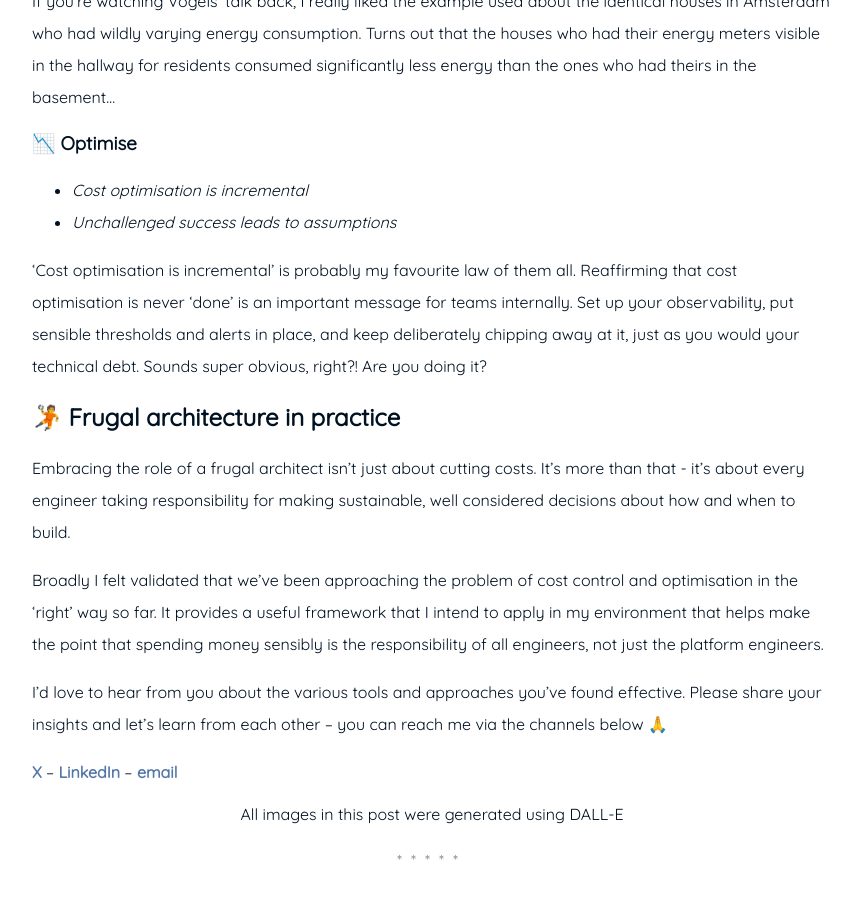
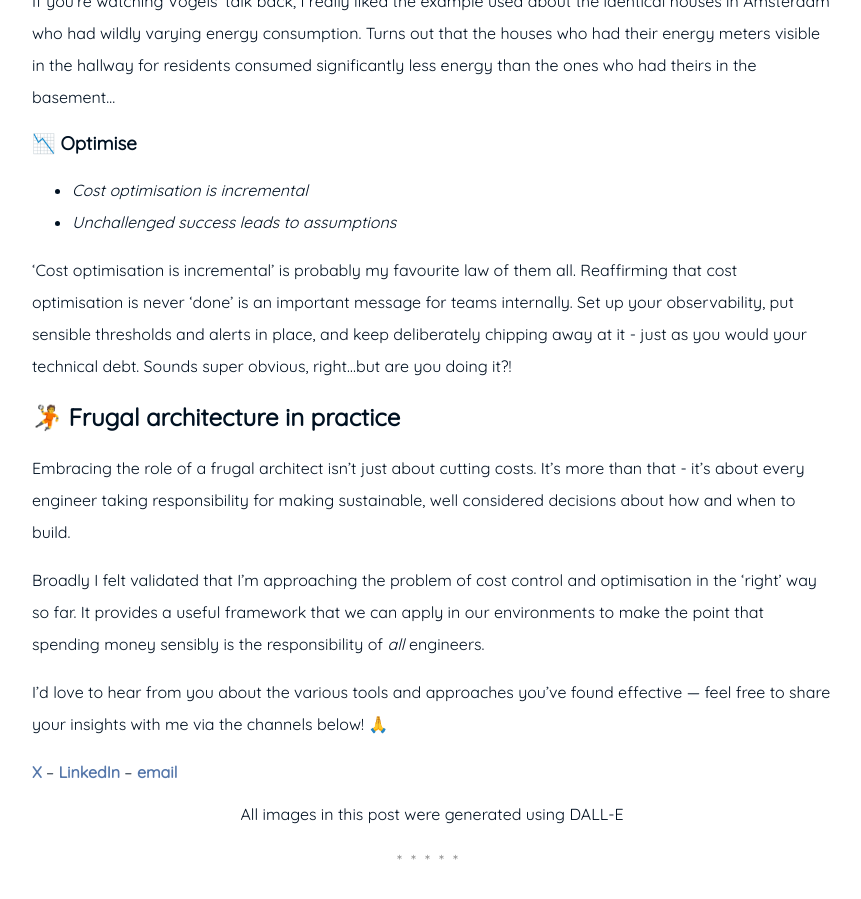
Before and after one commit to lukebriscoe/lukebriscoe.github.io, a Jekyll site: the page built from _posts/2023-12-19-the-frugal-architect.md, in a window 1280 px wide and 900 px high, scrolled down 2174 px. Shown: the whole window, without its empty margins (208-1069 px from the left). Built offline with Jekyll 4.4.1, drawn with Linux system fonts in a browser that asks for light colours; some of the changed text lies outside the part shown.

Commit message:
Few extra grammar tweaks

```diff
--- a/_posts/2023-12-19-the-frugal-architect.md
+++ b/_posts/2023-12-19-the-frugal-architect.md
@@ -14,9 +14,9 @@ While there, I had the opportunity to go to [Werner Vogels' keynote](https://www
 
 This resonated with me personally as a few years back I had one of those moments of realisation that the AWS bill was getting too big. Ever since, a day hasn’t passed without me contemplating cloud cost optimisation.
 
-This post is a roundup of the key themes Vogels introduced, with a sprinkling of how I think this applies to Platform engineering teams.
+This post is a roundup of the key themes Vogels introduced, with a sprinkling of how I think this applies to engineering teams (with an obvious bias towards Platform given my current responsibilities 😄).
 
-(On a lighter note, I found it amusing yet insightful to hear the CTO of a leading cloud provider emphasise the importance of controlling spend – but better spent with them than a competitor, I guess!)
+(On a lighter note, I found it amusing yet insightful to hear the CTO of a leading cloud provider emphasise the importance of controlling spend – but better spent with them than a competitor, I guess...)
 
 ## 3️⃣ Three pillars of frugality
 I like the way he grouped the key laws into three pillars of *Design, Measure*, and *Optimise*.
@@ -51,15 +51,15 @@ If you’re watching Vogels’ talk back, I really liked the example used about
 - *Cost optimisation is incremental*
 - *Unchallenged success leads to assumptions*
 
-‘Cost optimisation is incremental’ is probably my favourite law of them all. Reaffirming that cost optimisation is never ‘done’ is an important message for teams internally. Set up your observability, put sensible thresholds and alerts in place, and keep deliberately chipping away at it, just as you would your technical debt. Sounds super obvious, right?! Are you doing it?
+‘Cost optimisation is incremental’ is probably my favourite law of them all. Reaffirming that cost optimisation is never ‘done’ is an important message for teams internally. Set up your observability, put sensible thresholds and alerts in place, and keep deliberately chipping away at it - just as you would your technical debt. Sounds super obvious, right...but are you doing it?!
 
 
 ## 🤾 Frugal architecture in practice
 Embracing the role of a frugal architect isn’t just about cutting costs. It’s more than that - it’s about every engineer taking responsibility for making sustainable, well considered decisions about how and when to build.
 
-Broadly I felt validated that we’ve been approaching the problem of cost control and optimisation in the ‘right’ way so far. It provides a useful framework that I intend to apply in my environment that helps make the point that spending money sensibly is the responsibility of all engineers, not just the platform engineers.
+Broadly I felt validated that I'm approaching the problem of cost control and optimisation in the ‘right’ way so far. It provides a useful framework that we can apply in our environments to make the point that spending money sensibly is the responsibility of _all_ engineers.
 
-I’d love to hear from you about the various tools and approaches you’ve found effective. Please share your insights and let’s learn from each other – you can reach me via the channels below 🙏
+I’d love to hear from you about the various tools and approaches you’ve found effective — feel free to share your insights with me via the channels below! 🙏
 
 
 [X](https://twitter.com/lukebriscoe) -- [LinkedIn](https://www.linkedin.com/in/lbriscoe/) -- [email](mailto:luke@lukebriscoe.com)
```
Also changed, not shown: 1 other file.
